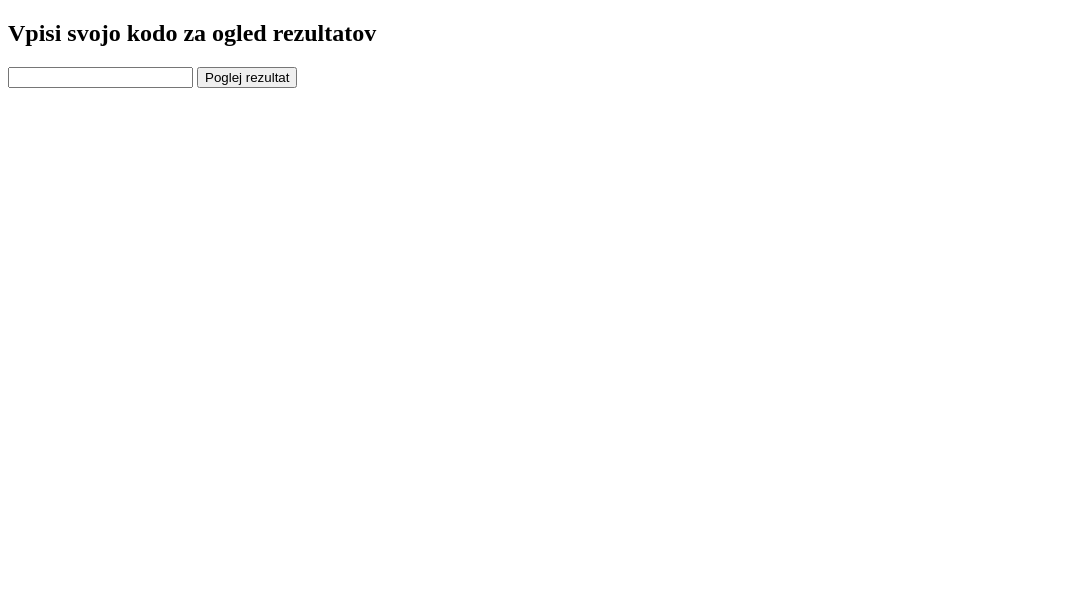
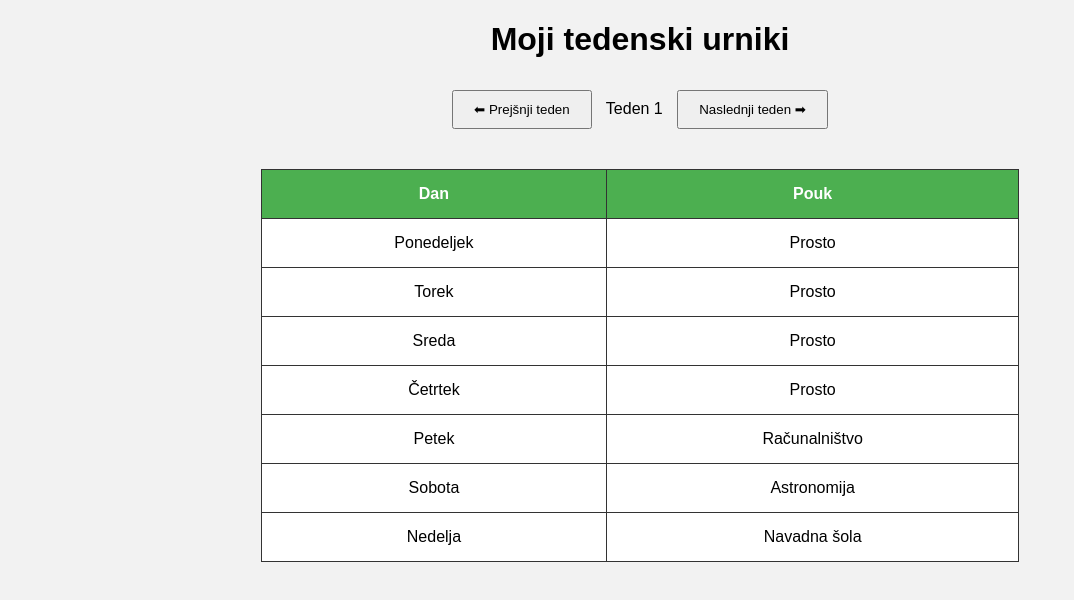
Before and after one commit to davidfuzir-code/SolaUrnik, a plain HTML site: page index.html in a window 1280 px wide. Shown: the whole page, without its empty margins (0-1074 px from the left). Drawn offline with Linux system fonts and the light colour scheme.

Commit message:
Refactor index.html for weekly schedule display

```diff
--- a/index.html
+++ b/index.html
@@ -1,37 +1,109 @@
 <!DOCTYPE html>
-<html>
+<html lang="sl">
+<head>
+    <meta charset="UTF-8">
+    <title>Večtedenski urnik</title>
+    <style>
+        body {
+            font-family: Arial;
+            text-align: center;
+            background: #f2f2f2;
+        }
 
-<head>
-<title>Rezultati NPZ</title>
+        table {
+            margin: 30px auto;
+            border-collapse: collapse;
+            width: 60%;
+            background: white;
+        }
+
+        th, td {
+            border: 1px solid #333;
+            padding: 15px;
+        }
+
+        th {
+            background: #4CAF50;
+            color: white;
+        }
+
+        button {
+            padding: 10px 20px;
+            margin: 10px;
+            cursor: pointer;
+        }
+    </style>
 </head>
-
 <body>
 
-<h2>Vpisi svojo kodo za ogled rezultatov</h2>
+<h1>Moji tedenski urniki</h1>
 
-<input type="text" id="koda">
-<button onclick="preveri()">Poglej rezultat</button>
+<div>
+    <button onclick="prejsnji()">⬅ Prejšnji teden</button>
+    <span id="tedenText"></span>
+    <button onclick="naslednji()">Naslednji teden ➡</button>
+</div>
+
+<table>
+    <tr>
+        <th>Dan</th>
+        <th>Pouk</th>
+    </tr>
+    <tbody id="urnik"></tbody>
+</table>
 
 <script>
+let teden = 1;
 
-function preveri() {
+const urniki = {
+    1: [
+        ["Ponedeljek", "Prosto"],
+        ["Torek", "Prosto"],
+        ["Sreda", "Prosto"],
+        ["Četrtek", "Prosto"],
+        ["Petek", "Računalništvo"],
+        ["Sobota", "Astronomija"],
+        ["Nedelja", "Navadna šola"]
+    ],
+    2: [
+        ["Ponedeljek", "Navadna Šola"],
+        ["Torek", "Prosto"],
+        ["Sreda", "Prosto"],
+        ["Četrtek", "Prosto"],
+        ["Petek", "Astronomija"],
+        ["Sobota", "Astronomija"],
+        ["Nedelja", "Računalništvo"]
+    ],
 
-let koda = document.getElementById("koda").value;
+};
 
-if(koda === "040 753") {
+function prikazi() {
+    document.getElementById("tedenText").innerText = "Teden " + teden;
 
-window.open("rezultat.html");
+    let tbody = document.getElementById("urnik");
+    tbody.innerHTML = "";
 
+    urniki[teden].forEach(vrstica => {
+        let row = `<tr><td>${vrstica[0]}</td><td>${vrstica[1]}</td></tr>`;
+        tbody.innerHTML += row;
+    });
 }
 
-else {
-
-alert("Napačna koda");
-
+function naslednji() {
+    if (teden < Object.keys(urniki).length) {
+        teden++;
+        prikazi();
+    }
 }
 
+function prejsnji() {
+    if (teden > 1) {
+        teden--;
+        prikazi();
+    }
 }
 
+prikazi();
 </script>
 
 </body>
```
